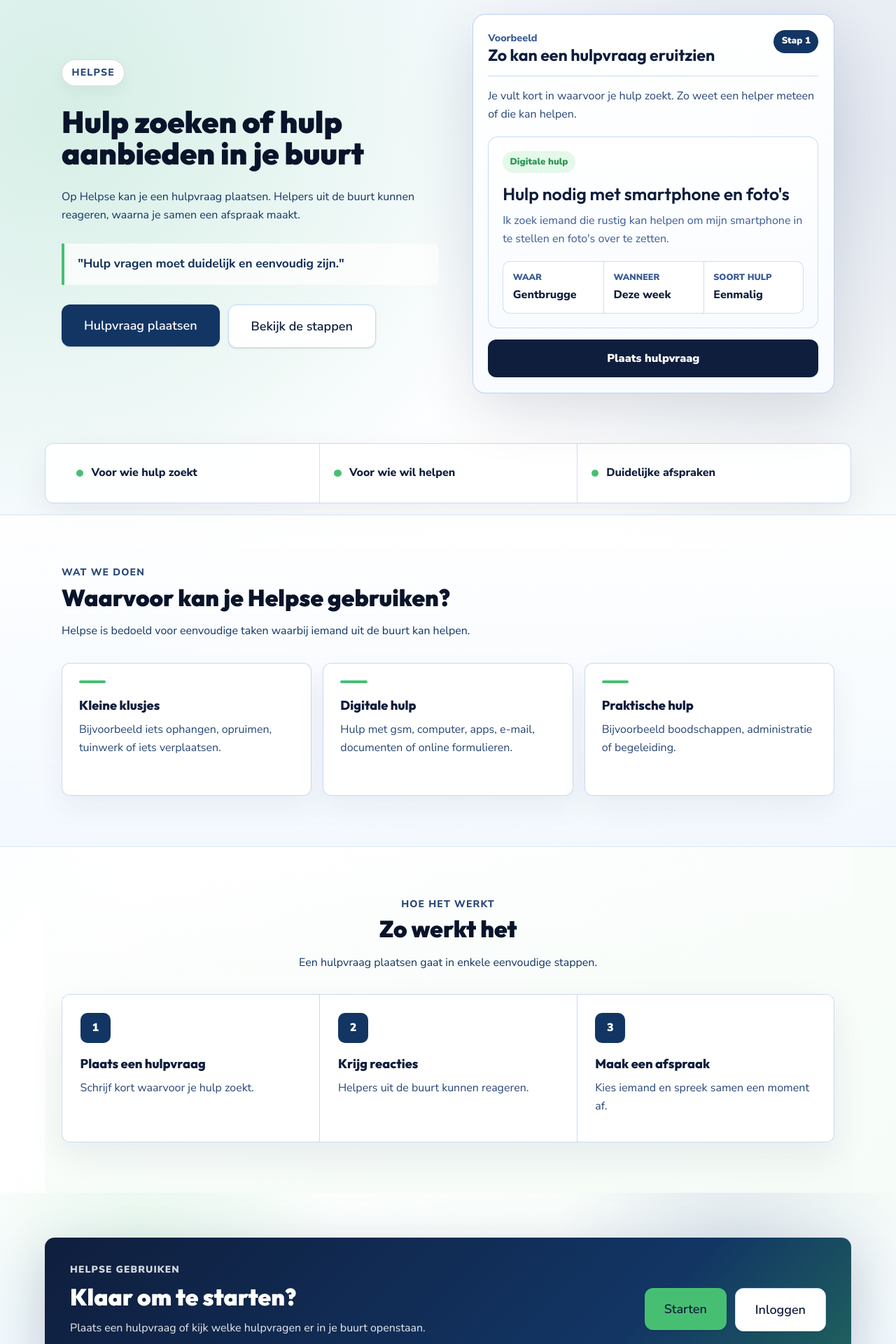
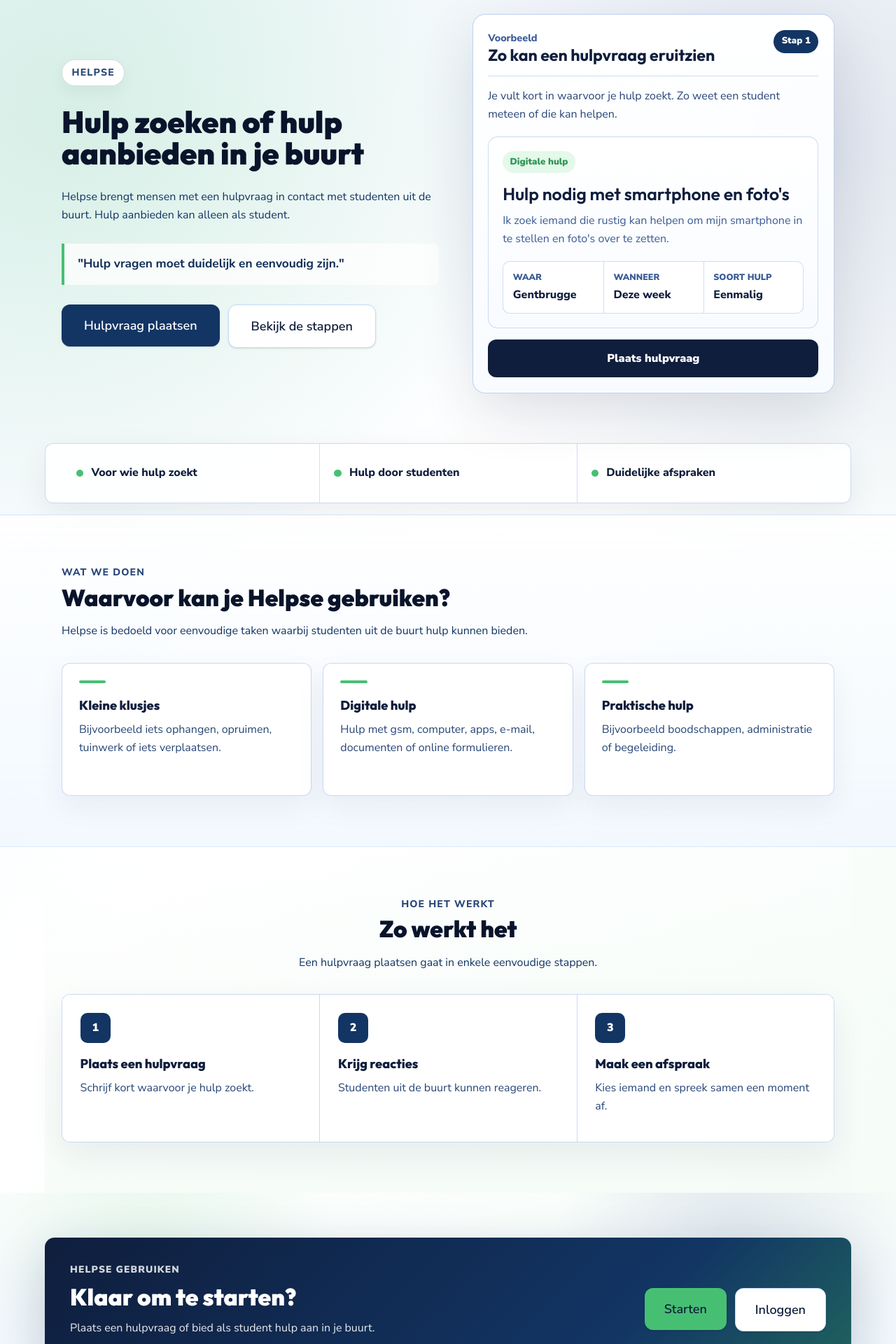
Before and after one commit to DaddySeppe/Helpse, a React (Vite) app in the folder client/: page / in a window 1280 px wide. Shown: the part 140-2060 px from the top of the page at 70% size. Built offline with nearby package versions, Linux system fonts and the light colour scheme; no server answers.

Commit message:
homepagina is af tot nu toe, voor verdere fixen --> seppe

```diff
--- a/client/src/pages/LandingPage.jsx
+++ b/client/src/pages/LandingPage.jsx
@@ -4,7 +4,7 @@ import Button from "../components/Button";
 export default function LandingPage() {
   const values = [
     "Voor wie hulp zoekt",
-    "Voor wie wil helpen",
+    "Hulp door studenten",
     "Duidelijke afspraken",
   ];
 
@@ -30,7 +30,7 @@ export default function LandingPage() {
     },
     {
       title: "Krijg reacties",
-      text: "Helpers uit de buurt kunnen reageren.",
+      text: "Studenten uit de buurt kunnen reageren.",
     },
     {
       title: "Maak een afspraak",
@@ -47,8 +47,8 @@ export default function LandingPage() {
             Hulp zoeken of hulp aanbieden in je buurt
           </h1>
           <p className="max-w-2xl text-lg leading-relaxed text-brand-700 sm:text-xl">
-            Op Helpse kan je een hulpvraag plaatsen. Helpers uit de buurt kunnen reageren, waarna
-            je samen een afspraak maakt.
+            Helpse brengt mensen met een hulpvraag in contact met studenten uit de buurt. Hulp
+            aanbieden kan alleen als student.
           </p>
 
           <blockquote className="landing-quote max-w-2xl">
@@ -79,7 +79,7 @@ export default function LandingPage() {
           </div>
 
           <p className="landing-preview-intro">
-            Je vult kort in waarvoor je hulp zoekt. Zo weet een helper meteen of die kan helpen.
+            Je vult kort in waarvoor je hulp zoekt. Zo weet een student meteen of die kan helpen.
           </p>
 
           <div className="landing-request-card">
@@ -124,11 +124,12 @@ export default function LandingPage() {
       <section className="landing-band">
         <div className="mx-auto w-full max-w-6xl px-4 py-14 md:px-6 md:py-18">
           <p className="landing-section-label">Wat we doen</p>
-          <h2 className="mt-2 text-3xl font-black text-brand-950 md:text-4xl">
-            Waarvoor kan je Helpse gebruiken?
-          </h2>
-          <p className="mt-4 max-w-3xl text-lg leading-relaxed text-brand-700">
-            Helpse is bedoeld voor eenvoudige taken waarbij iemand uit de buurt kan helpen.
+            <h2 className="mt-2 text-3xl font-black text-brand-950 md:text-4xl">
+              Waarvoor kan je Helpse gebruiken?
+            </h2>
+            <p className="mt-4 max-w-3xl text-lg leading-relaxed text-brand-700">
+            Helpse is bedoeld voor eenvoudige taken waarbij studenten uit de buurt hulp kunnen
+            bieden.
           </p>
 
           <div className="mt-8 grid gap-4 md:grid-cols-3">
@@ -174,7 +175,7 @@ export default function LandingPage() {
               Klaar om te starten?
             </h2>
             <p className="mt-3 max-w-3xl text-lg text-white/90">
-              Plaats een hulpvraag of kijk welke hulpvragen er in je buurt openstaan.
+              Plaats een hulpvraag of bied als student hulp aan in je buurt.
             </p>
           </div>
 
```
